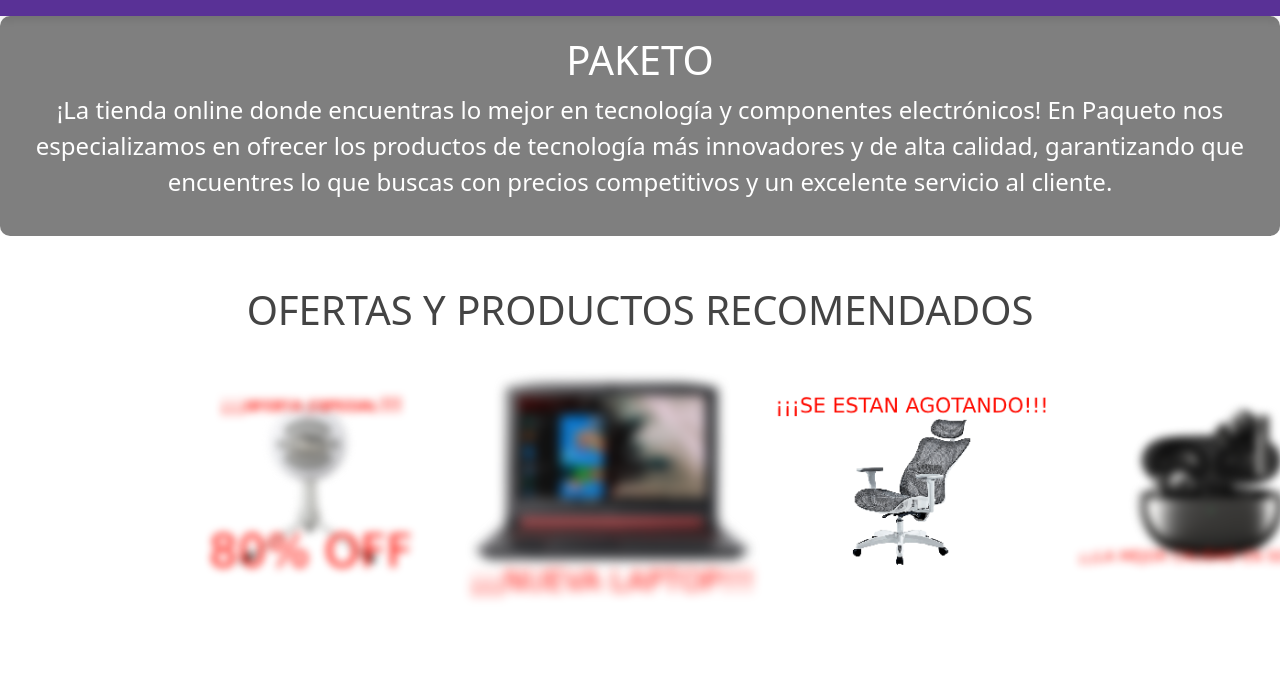
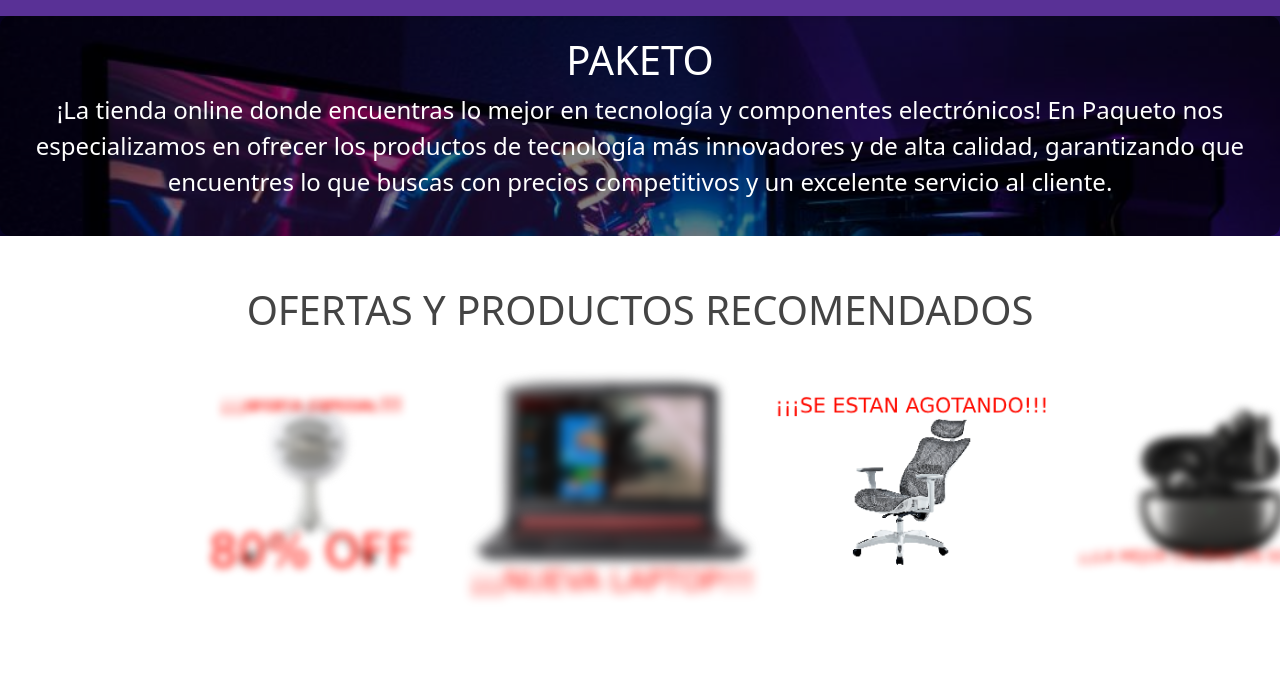
Before and after one commit to zephall/paketoweb, a plain HTML site: page index.html in a window 1280 px wide. Shown: the part 102-793 px from the top of the page. Drawn offline with nearby package versions, Linux system fonts and the light colour scheme.

Commit message:
imagenerror

```diff
--- a/index.html
+++ b/index.html
@@ -54,7 +54,7 @@
 
     <section style="align-items: center; align-content: center;">
         <center>
-            <div class="fondo-imagen">
+            <div class="fondo-imagen" style="background-image: url('images/wallpaper.jpg');">
                 <div class="texto">
                     <h1>PAKETO</h1>
                     <p>¡La tienda online donde encuentras lo mejor en tecnología y componentes electrónicos!
--- a/styles/general.css
+++ b/styles/general.css
@@ -306,7 +306,7 @@
    }
 
    .fondo-imagen {
-       background-image: url('images/wallpaper.jpg');
+
        /* Aquí coloca la ruta de tu imagen */
        background-size: cover;
        /* Hace que la imagen cubra toda el área */
```
